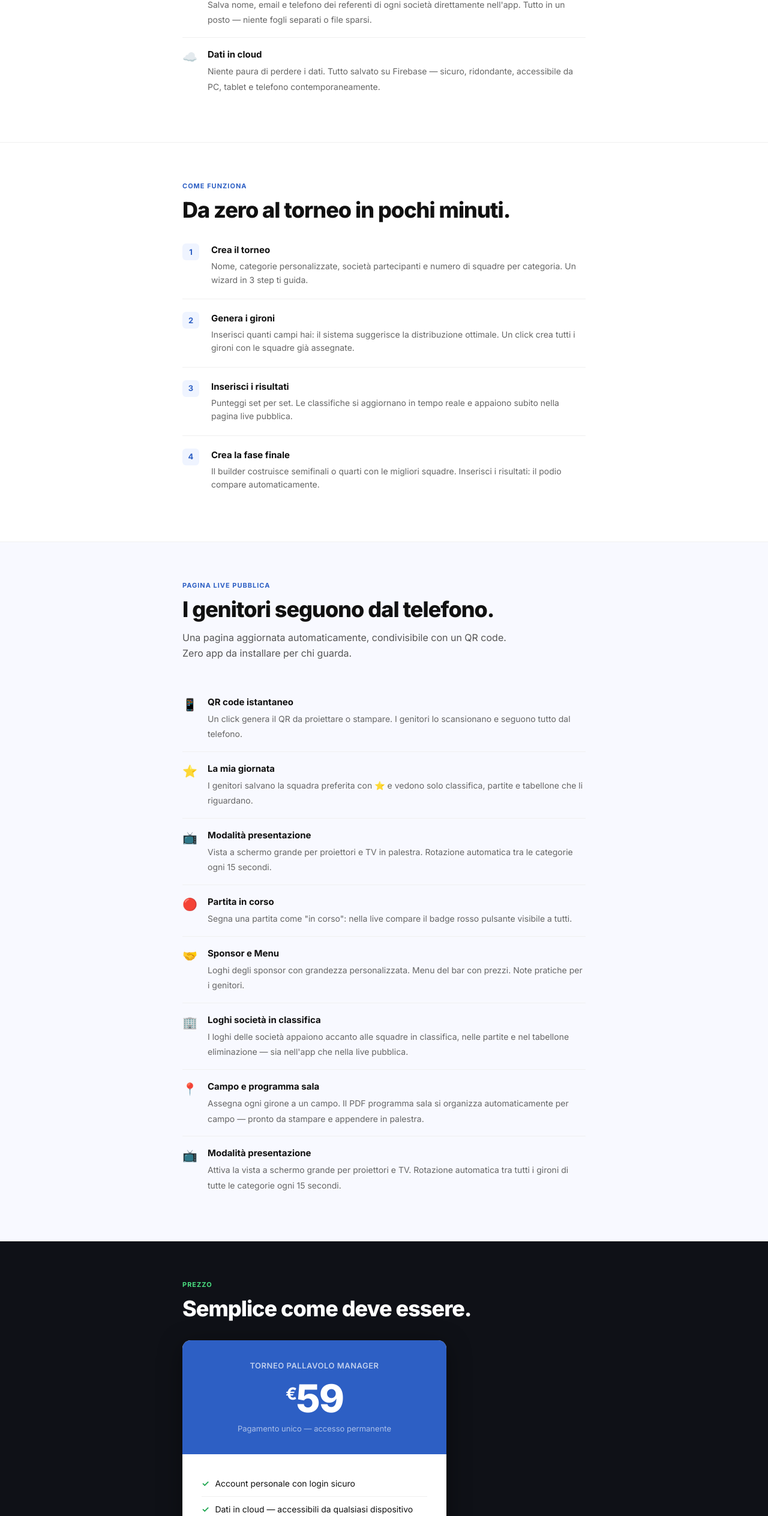
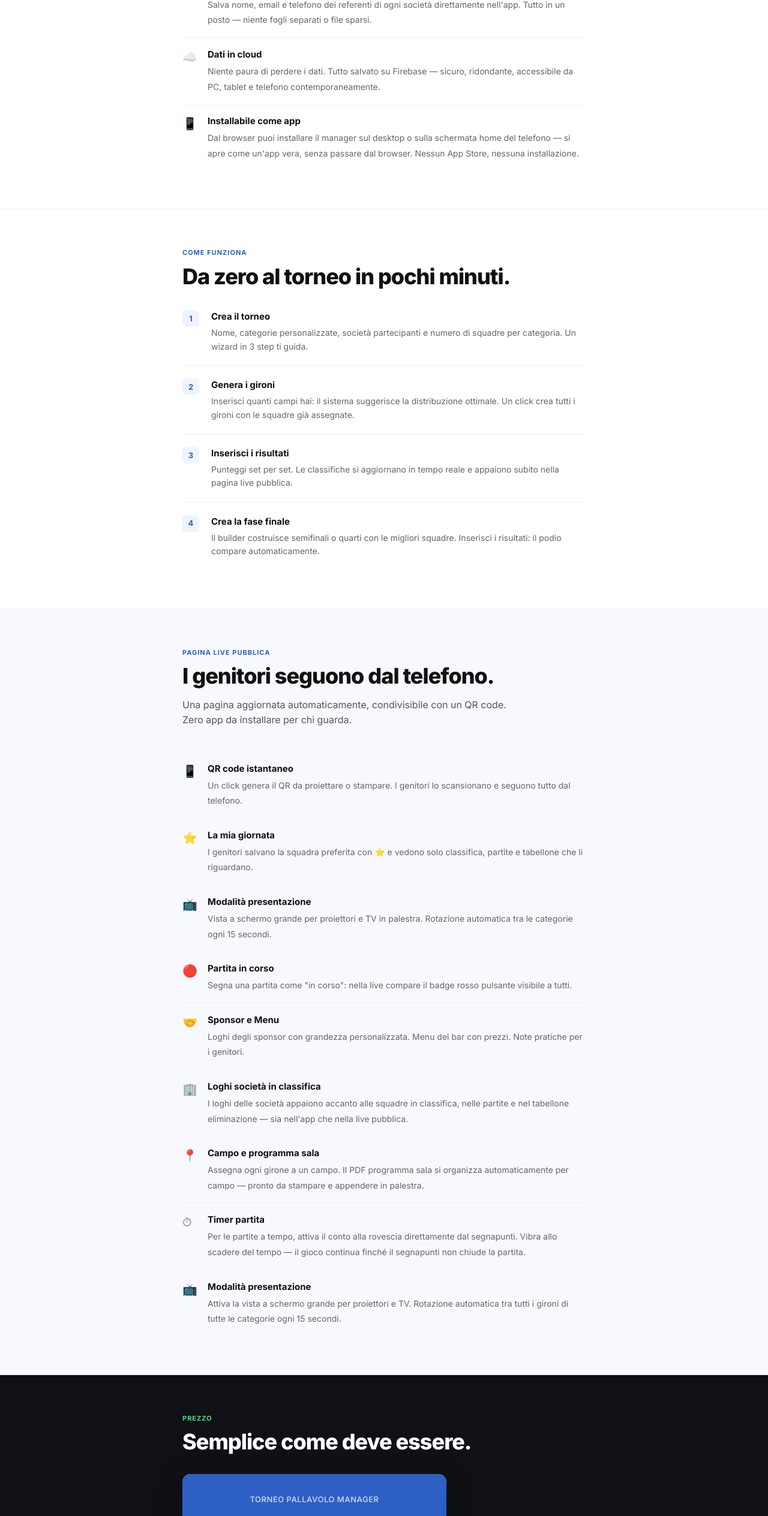
Before and after one commit to gdr-sys/Torneo-Volley-Manager-LS, a plain HTML site: page landing.html in a window 1280 px wide. Shown: the part 5274-7802 px from the top of the page at 60% size. Drawn offline with Linux system fonts and the light colour scheme.

Commit message:
Update landing.html

```diff
--- a/landing.html
+++ b/landing.html
@@ -354,6 +354,10 @@ function closeMenu(){
         <span class="ico">☁️</span>
         <div><strong>Dati in cloud</strong><span>Niente paura di perdere i dati. Tutto salvato su Firebase — sicuro, ridondante, accessibile da PC, tablet e telefono contemporaneamente.</span></div>
       </li>
+      <li>
+        <span class="ico">📱</span>
+        <div><strong>Installabile come app</strong><span>Dal browser puoi installare il manager sul desktop o sulla schermata home del telefono — si apre come un'app vera, senza passare dal browser. Nessun App Store, nessuna installazione.</span></div>
+      </li>
     </ul>
   </div>
 </section>
@@ -424,6 +428,10 @@ function closeMenu(){
         <div><strong>Campo e programma sala</strong><span>Assegna ogni girone a un campo. Il PDF programma sala si organizza automaticamente per campo — pronto da stampare e appendere in palestra.</span></div>
       </li>
       <li>
+        <span class="ico">⏱</span>
+        <div><strong>Timer partita</strong><span>Per le partite a tempo, attiva il conto alla rovescia direttamente dal segnapunti. Vibra allo scadere del tempo — il gioco continua finché il segnapunti non chiude la partita.</span></div>
+      </li>
+      <li>
         <span class="ico">📺</span>
         <div><strong>Modalità presentazione</strong><span>Attiva la vista a schermo grande per proiettori e TV. Rotazione automatica tra tutti i gironi di tutte le categorie ogni 15 secondi.</span></div>
       </li>
@@ -450,7 +458,9 @@ function closeMenu(){
           <li>Dati in cloud — accessibili da qualsiasi dispositivo</li>
           <li>Tornei e categorie illimitati</li>
           <li>Iscrizioni online — modulo pubblico per ogni torneo</li>
-          <li>App segnapunti — link QR per ogni partita, risultato finale o punto per punto</li>
+          <li>App segnapunti — link QR + WhatsApp, risultato finale o punto per punto</li>
+          <li>Timer partita per partite a tempo</li>
+          <li>Installabile come app su desktop e telefono</li>
           <li>Referenti società con contatti salvati nell'app</li>
           <li>Pagina live pubblica con QR code e aggiornamento real-time</li>
           <li>Export PDF — gironi, tabellone, programma sala per campo</li>
```
